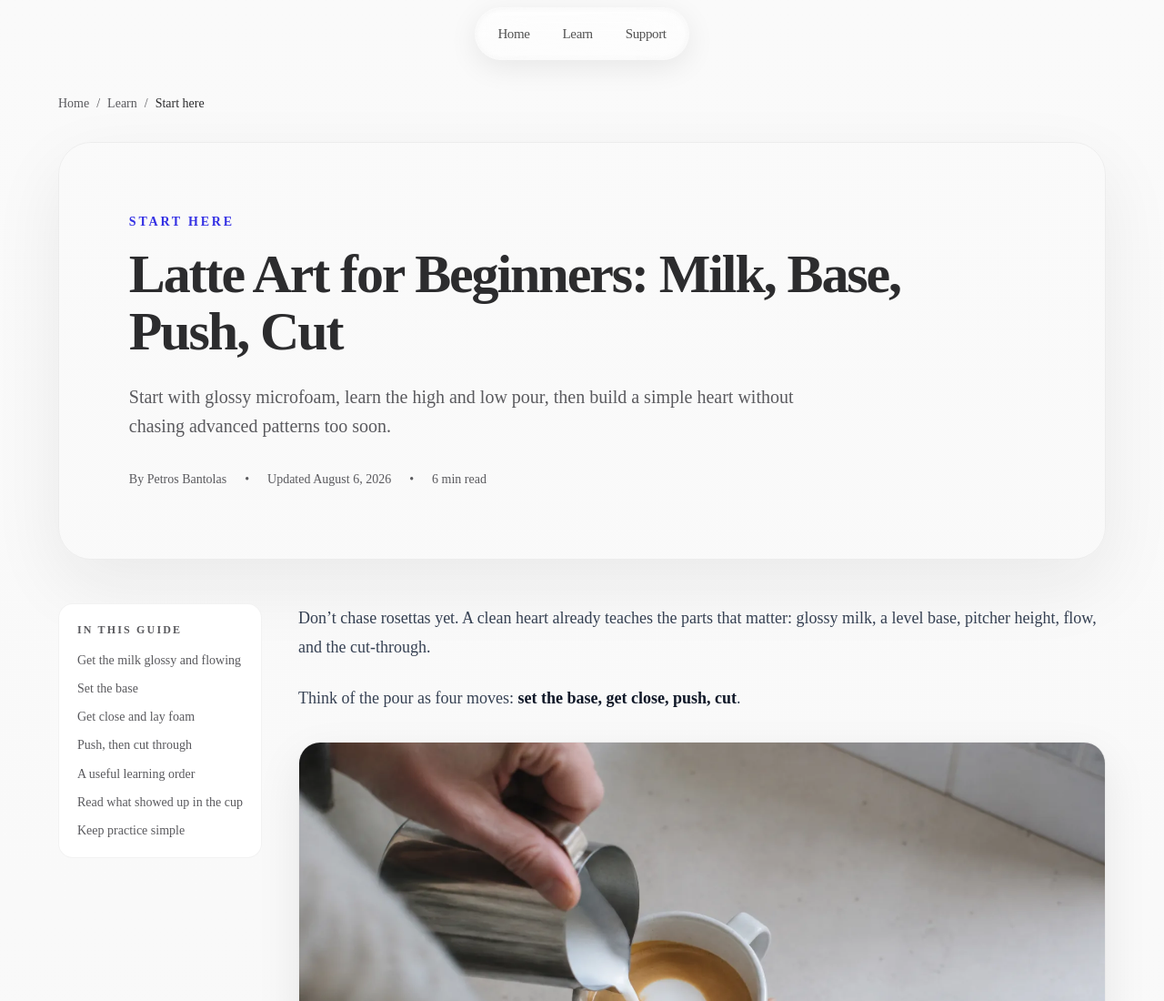
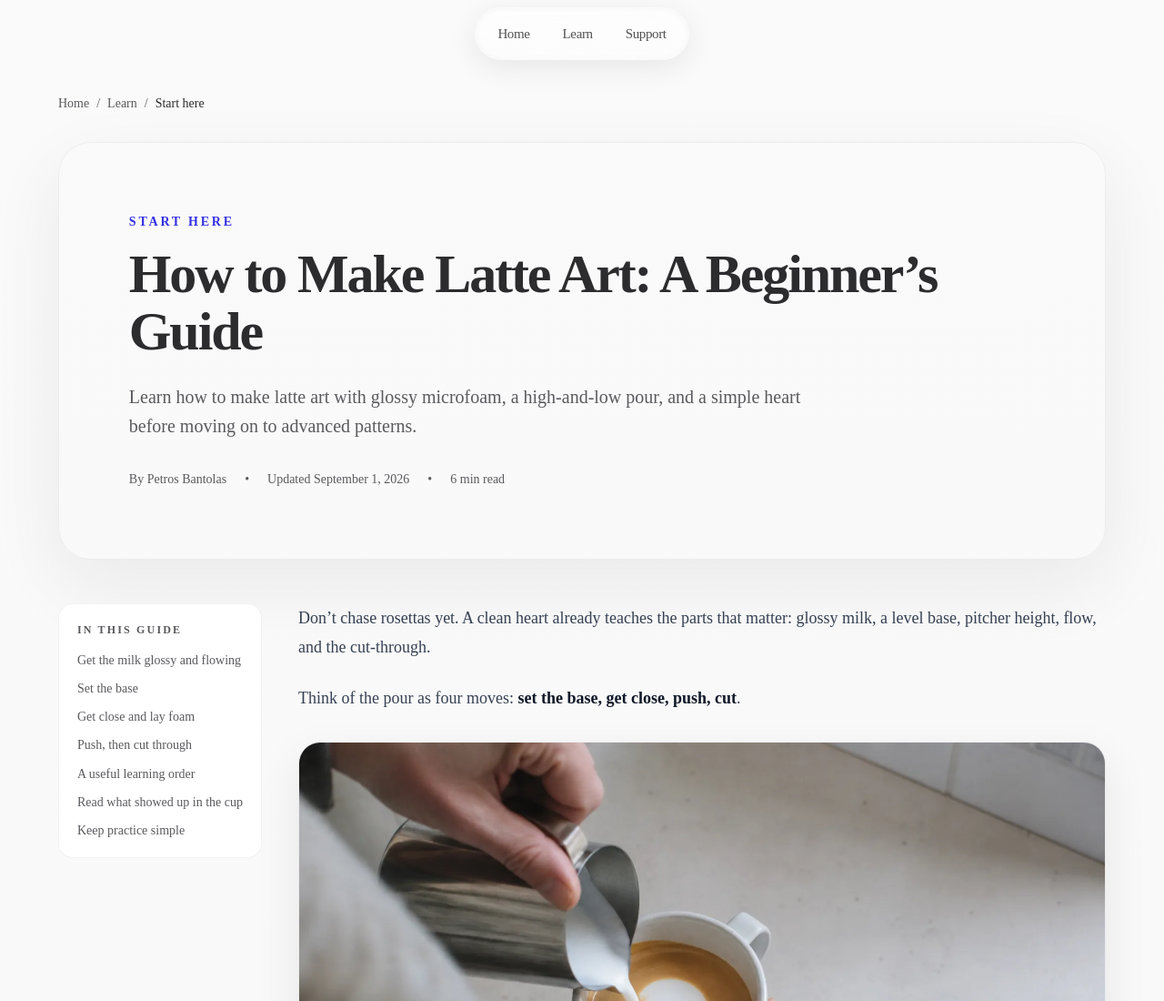
Before and after one commit to pbantolas/latteartist-site, an Astro site: page /learn/latte-art-for-beginners in a window 1280 px wide. Shown: the top 1100 px of the page at 91% size. Built offline with nearby package versions, Linux system fonts and the light colour scheme; Astro itself is replaced by a stand-in of ours.

Commit message:
content(seo): target how to make latte art
Align the beginner guide's title and search description with its primary query. Preserve the established URL and add an update date for the refresh.

```diff
--- a/src/content/guides/latte-art-for-beginners.md
+++ b/src/content/guides/latte-art-for-beginners.md
@@ -1,8 +1,9 @@
 ---
-title: "Latte Art for Beginners: Milk, Base, Push, Cut"
-description: "Start with glossy microfoam, learn the high and low pour, then build a simple heart without chasing advanced patterns too soon."
+title: "How to Make Latte Art: A Beginner’s Guide"
+description: "Learn how to make latte art with glossy microfoam, a high-and-low pour, and a simple heart before moving on to advanced patterns."
 eyebrow: "Start here"
 pubDate: 2026-08-06
+updatedDate: 2026-09-01
 readTime: "6 min read"
 order: 1
 featured: true
```
